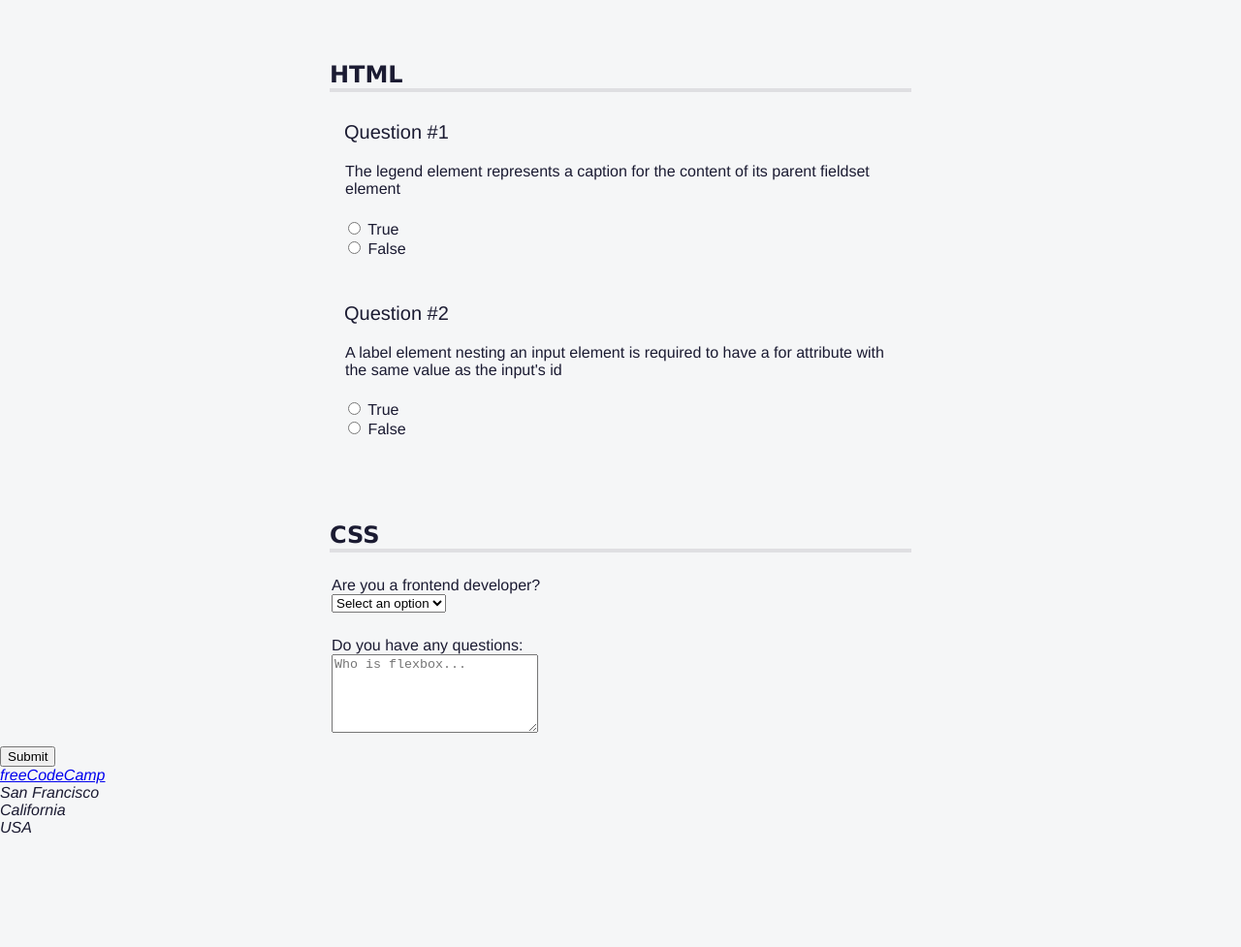
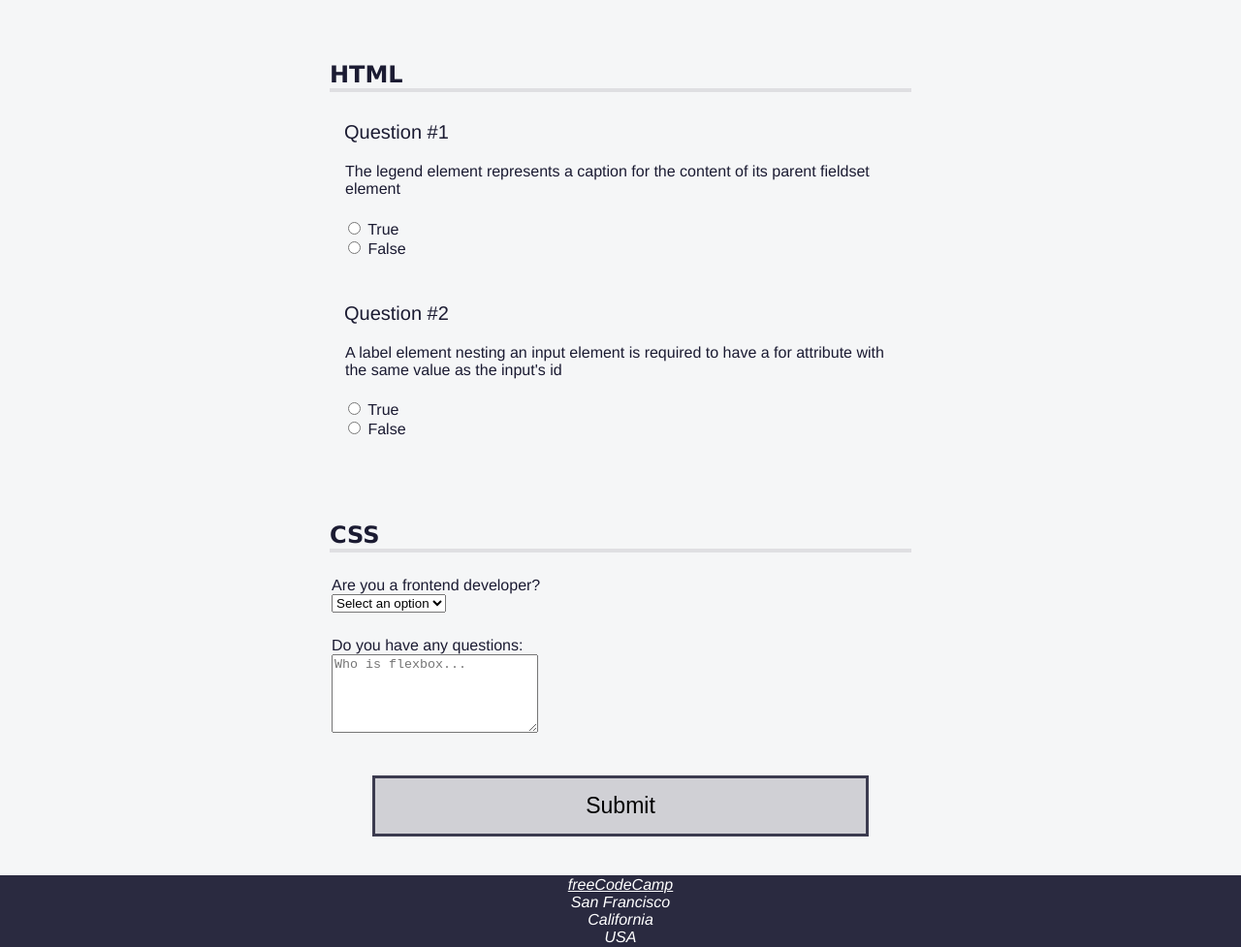
Before and after one commit to Yinkusadel/09-fcc-quiz, a website: page index.html in a window 1280 px wide. Shown: the part 235-1212 px from the top of the page at 97% size. Before the commit the page ends 1098 px from the top, so only its background shows below. Drawn offline with Linux system fonts and the light colour scheme.

Commit message:
add complete solution to quiz project

```diff
--- a/index.html
+++ b/index.html
@@ -13,8 +13,8 @@
       <h1>HTML/CSS Quiz</h1>
       <nav>
         <ul>
-          <li><a href="#student-info">INFO</a></li>
-          <li><a href="#html-questions">HTML</a></li>
+          <li><a href="#student-info" accesskey="s">INFO</a></li>
+          <li><a href="#html-questions" accesskey="s">HTML</a></li>
           <li><a href="#css-questions">CSS</a></li>
        </ul>
       </nav>
@@ -81,7 +81,7 @@
           </div>
         </section>
         <section role="region" aria-labelledby="css-questions">
-          <h2 id="css-questions">CSS</h2>
+          <h2 id="css-question">CSS</h2>
           <div class="formrow">
             <div class="question-block">
               <label for="customer">Are you a frontend developer?</label>
--- a/styles.css
+++ b/styles.css
@@ -155,3 +155,38 @@ body {
     list-style:none;
     padding :0;
   }
+
+  button {
+  display: block;
+  margin: 40px auto;
+  width: 40%;
+  padding: 15px;
+  font-size: 23px;
+  background: #d0d0d5;
+  border: 3px solid #3b3b4f;
+  }
+
+  footer {
+    background-color:#2a2a40;
+    display :flex;
+    justify-content:center;
+  }
+
+  footer, footer a{
+    color:white;contrast:(7/1);
+   }
+
+   address {
+    text-align:center;
+    padding:1px;
+  }
+
+  *{
+    scroll-behavior:smooth;
+  }
+
+  @media (prefers-reduced-motion: no-preference){
+    * {
+      scroll-behavior: smooth;
+    }
+    }
```
